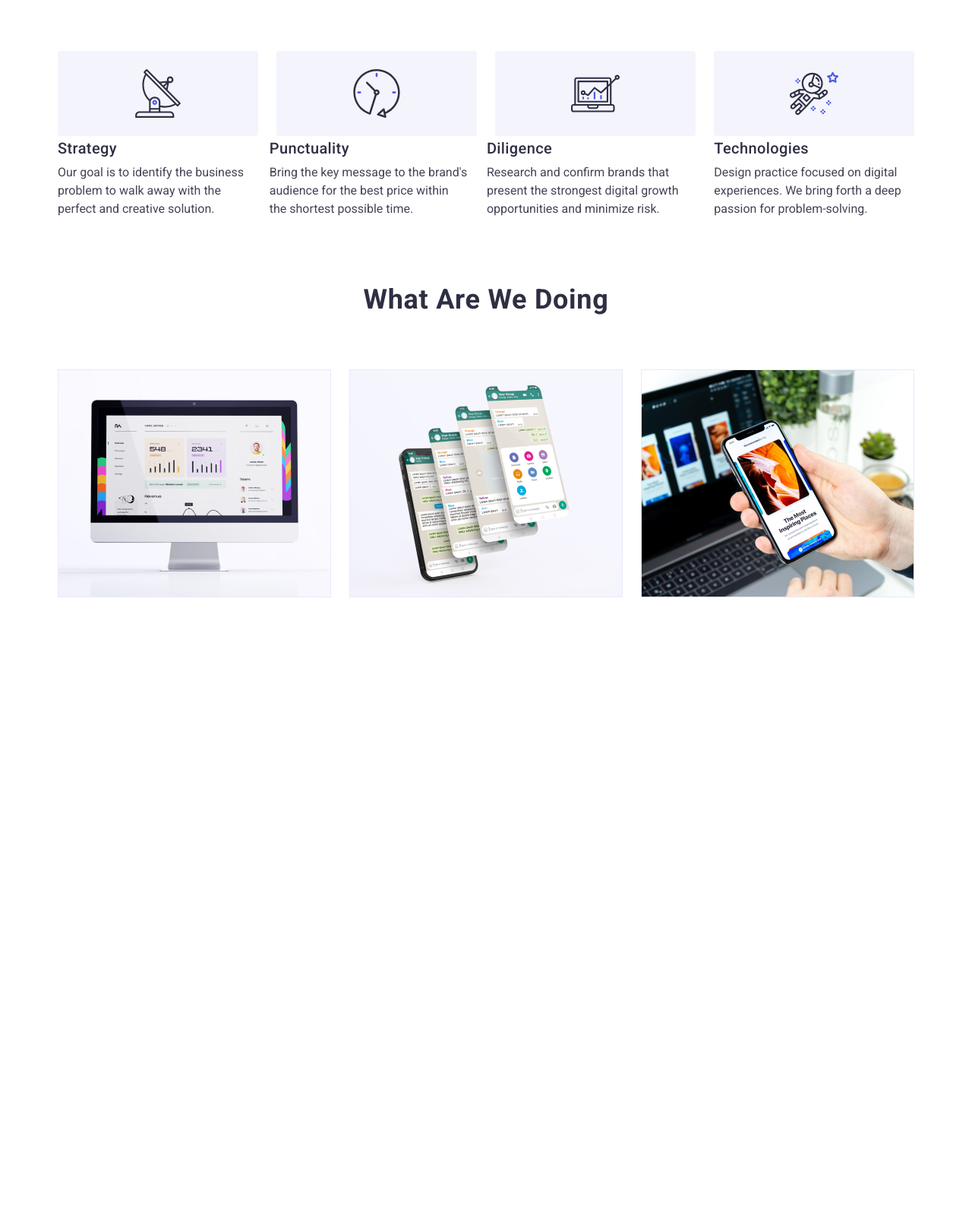
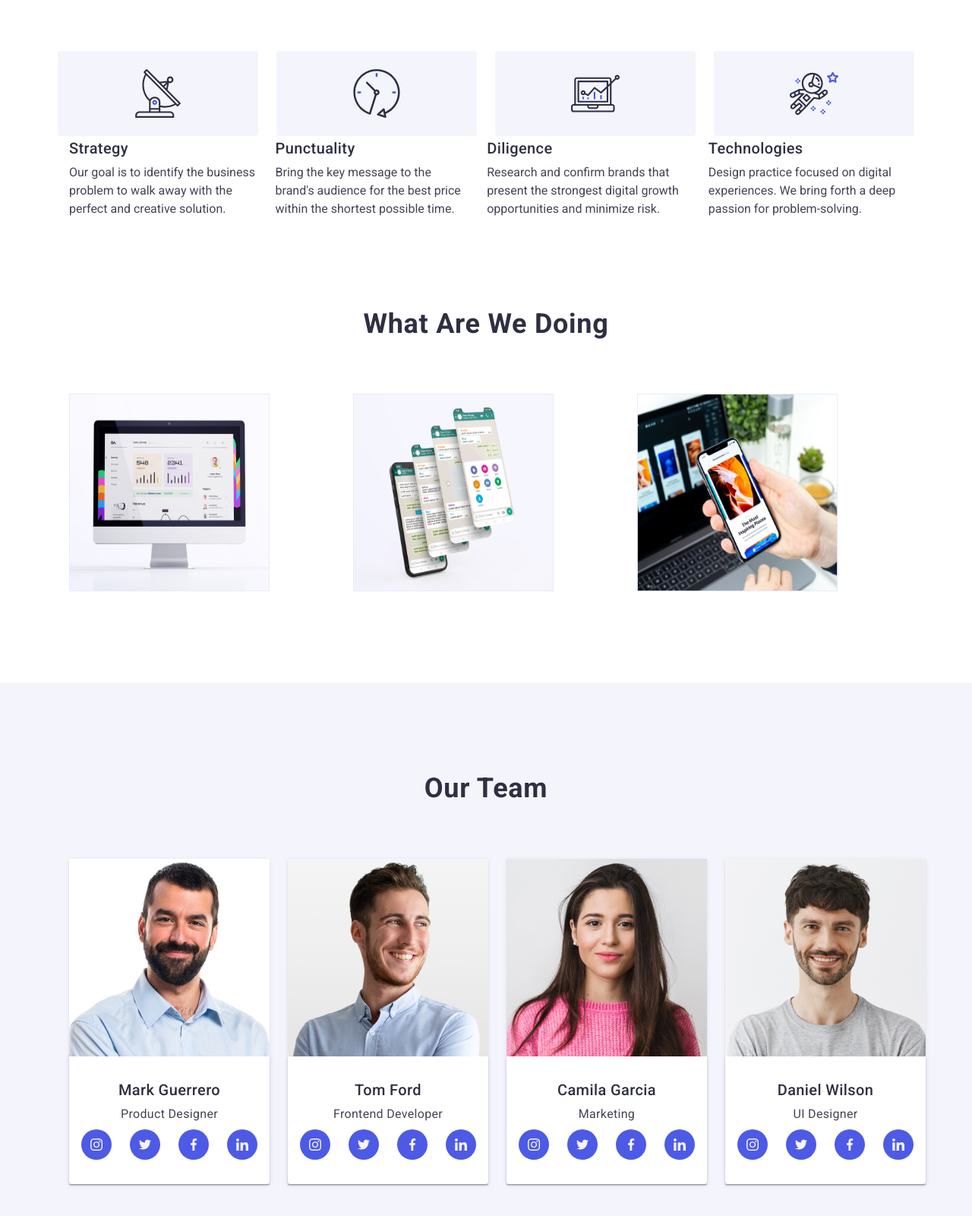
Before and after one commit to MarynaRV/goit-markup-hw-07, a plain HTML site: page index.html in a window 1280 px wide. Shown: the part 722-2322 px from the top of the page at 76% size. Before the commit the page ends 1508 px from the top, so only its background shows below. Drawn offline with nearby package versions, Linux system fonts and the light colour scheme.

Commit message:
to section employees

```diff
--- a/css/styles.css
+++ b/css/styles.css
@@ -40,6 +40,11 @@ img {
 	display: block;
 }
 
+.section {
+	padding-top: 120px;
+	padding-bottom: 120px;
+}
+
 @media screen and (min-width: 320px) {
 	.container {
 		max-width: 428px;
@@ -53,7 +58,6 @@ img {
 @media screen and (min-width: 768px) {
 	.container {
 		max-width: 768px;
-		height: 72px;
 		padding-left: 16px;
 		padding-right: 16px;
 	}
@@ -470,10 +474,6 @@ body {
 /* ================= INFO ================= */
 
 @media screen and (max-width: 767px) {
-	.container-info {
-		margin-top: 96px;
-	}
-
 	.info {
 		max-width: 396px;
 		margin-bottom: 8px;
@@ -488,6 +488,11 @@ body {
 @media screen and (max-width: 1157px) {
 	.div-container {
 		display: none;
+	}
+
+	.container-info {
+		padding-bottom: 96px;
+		padding-top: 96px;
 	}
 
 	.info {
@@ -512,7 +517,6 @@ body {
 		display: flex;
 		flex-wrap: wrap;
 		gap: 24px;
-		margin-top: 96px;
 	}
 
 	.info-list-li {
@@ -521,9 +525,10 @@ body {
 }
 
 @media screen and (min-width: 1158px) {
-	.container {
-		padding: 0;
+	.section-info {
+		padding: 120px 0 120px;
 	}
+
 	.info {
 		color: var(--primary-text-color-theme-dark);
 		font-weight: 500;
@@ -550,10 +555,6 @@ body {
 		font-weight: 400;
 		font-size: 16px;
 		line-height: 1.5;
-	}
-
-	.section-info {
-		padding: 120px 0 120px;
 	}
 
 	.div-container {
@@ -596,6 +597,7 @@ body {
 .work {
 	padding-top: 0;
 }
+
 .title {
 	color: var(--primary-text-color-theme-dark);
 	font-weight: 700;
@@ -629,11 +631,6 @@ body {
 	box-shadow: 0px 1px 6px rgba(46, 47, 66, 0.08), 0px 1px 1px rgba(46, 47, 66, 0.16), 0px 2px 1px rgba(46, 47, 66, 0.08);
 }
 
-.employees-img {
-	display: flex;
-	gap: 24px;
-}
-
 .employees-list-name {
 	color: var(--primary-text-color-theme-dark);
 	font-weight: 500;
@@ -661,8 +658,8 @@ body {
 }
 
 .img {
-	width: 360;
-	height: 300;
+	width: 264px;
+	height: 260px;
 }
 
 .img-team {
@@ -696,6 +693,28 @@ body {
 
 .social-list-icon {
 	fill: var(--text-color-portfolio-button);
+}
+
+@media screen and (max-width: 767px) {
+}
+
+@media screen and (min-width: 768px) and (max-width: 1157px) {
+	.employees-img {
+		display: flex;
+		flex-wrap: wrap;
+		gap: 24px;
+	}
+
+	.employees-list {
+		width: calc((100% - 24px) / 2);
+	}
+}
+
+@media screen and (min-width: 1158px) {
+	.employees-img {
+		display: flex;
+		gap: 24px;
+	}
 }
 
 /* ================= Customers =================*/
--- a/index.html
+++ b/index.html
@@ -243,7 +243,7 @@
       </section>
 
       <!-- EMPLOYEES -->
-      <!-- <section class="employees section">
+      <section class="employees section">
         <div class="employees-div container">
           <h2 class="title">Our Team</h2>
           <ul class="employees-img list">
@@ -489,7 +489,7 @@
             </li>
           </ul>
         </div>
-      </section> -->
+      </section>
 
       <!-- CUSTOMERS -->
       <!-- <section class="customers">
```
